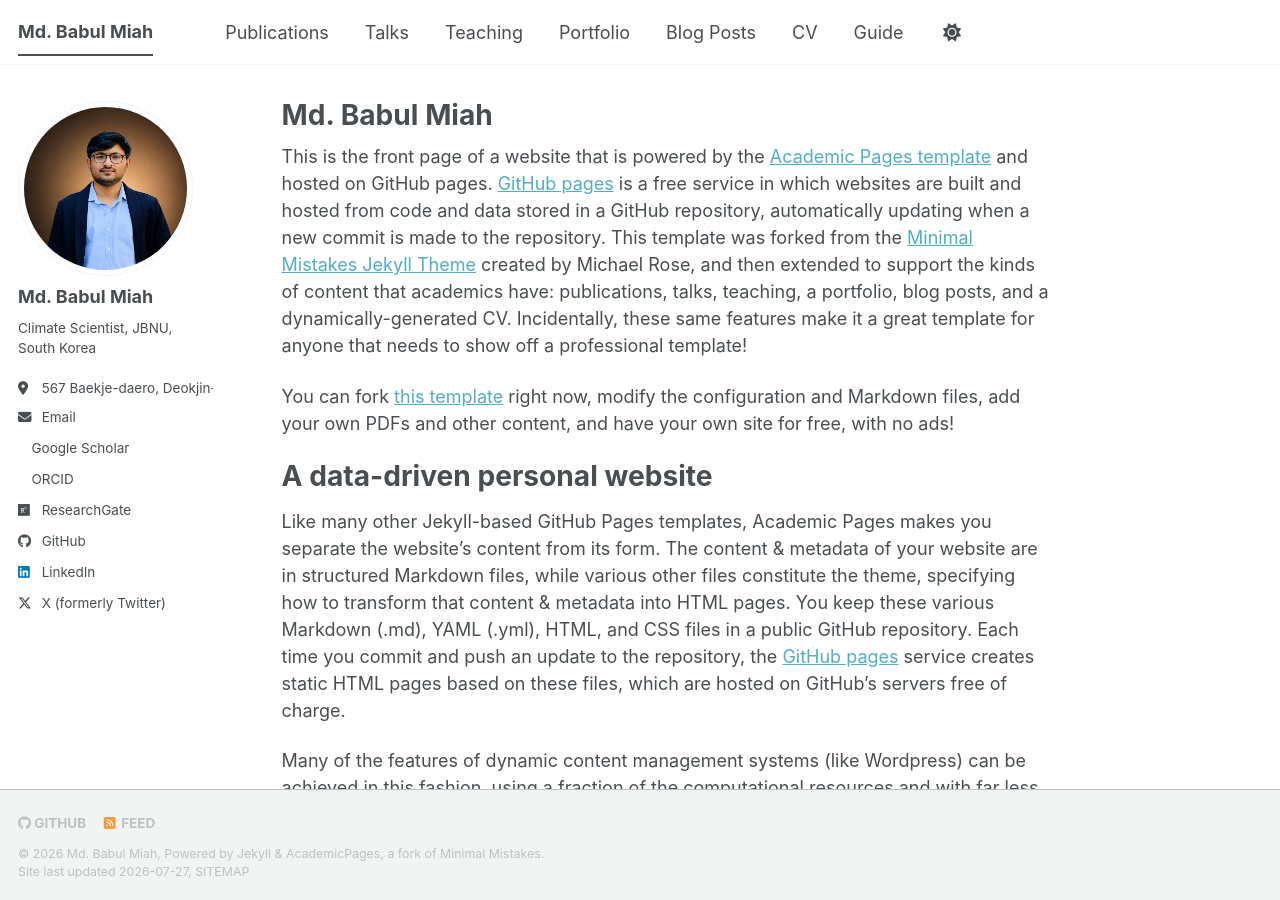
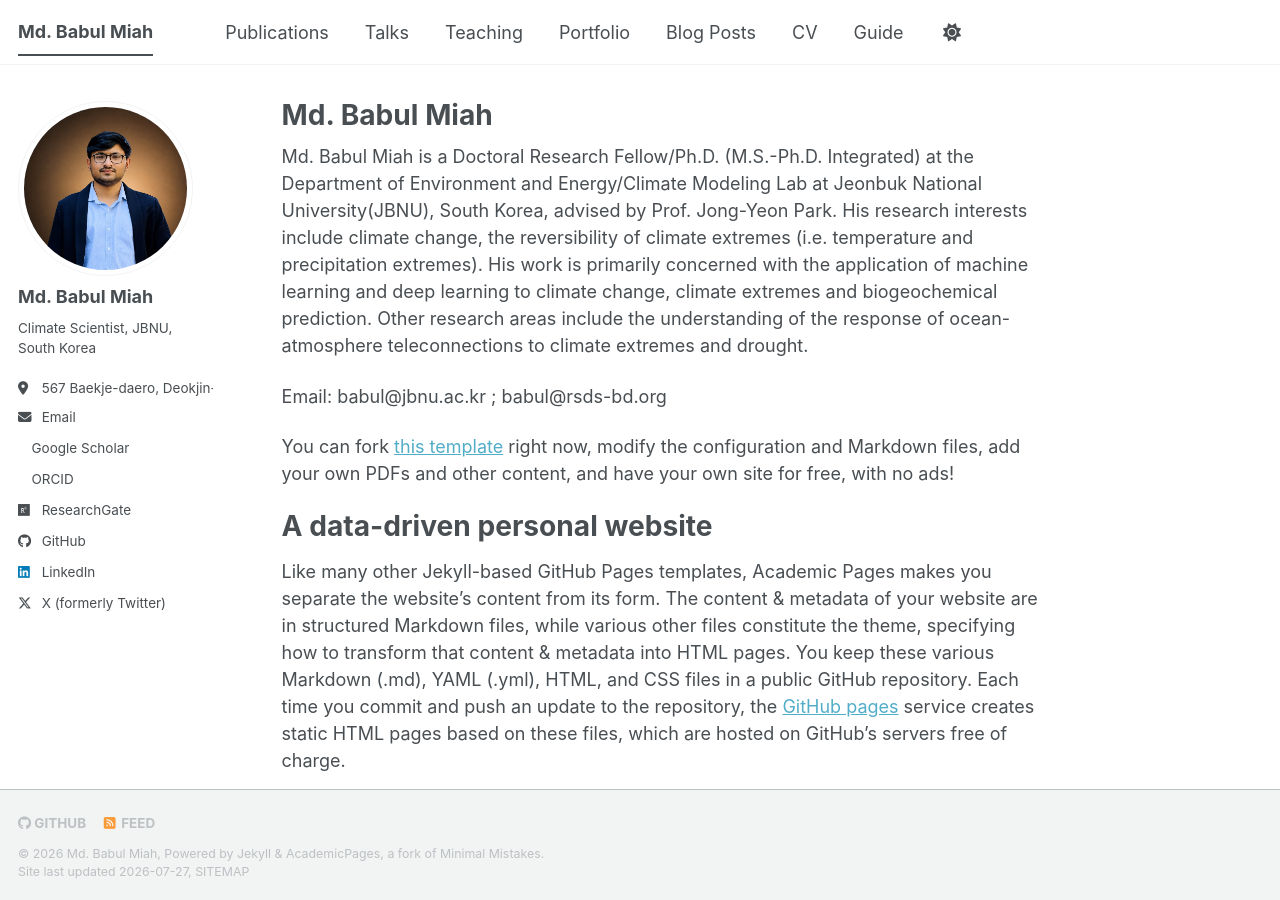
Before and after one commit to mbm-phd/mbm-phd.github.io, a Jekyll site: the page built from _pages/about.md, in a window 1280 px wide and 900 px high. Built offline with Jekyll 4.4.1, drawn with Linux system fonts in a browser that asks for light colours; a style sheet for code colours, icons or effects is not loaded.

Commit message:
Update about.md

```diff
--- a/_pages/about.md
+++ b/_pages/about.md
@@ -8,9 +8,11 @@ redirect_from:
   - /about.html
 ---
 
-This is the front page of a website that is powered by the [Academic Pages template](https://github.com/academicpages/academicpages.github.io) and hosted on GitHub pages. [GitHub pages](https://pages.github.com) is a free service in which websites are built and hosted from code and data stored in a GitHub repository, automatically updating when a new commit is made to the repository. This template was forked from the [Minimal Mistakes Jekyll Theme](https://mmistakes.github.io/minimal-mistakes/) created by Michael Rose, and then extended to support the kinds of content that academics have: publications, talks, teaching, a portfolio, blog posts, and a dynamically-generated CV. Incidentally, these same features make it a great template for anyone that needs to show off a professional template!
+Md. Babul Miah is a Doctoral Research Fellow/Ph.D. (M.S.-Ph.D. Integrated) at the Department of Environment and Energy/Climate Modeling Lab at Jeonbuk National University(JBNU), South Korea, advised by Prof. Jong-Yeon Park. His research interests include climate change, the reversibility of climate extremes (i.e. temperature and precipitation extremes). His work is primarily concerned with the application of machine learning and deep learning to climate change, climate extremes and biogeochemical prediction. Other research areas include the understanding of the response of ocean-atmosphere teleconnections to climate extremes and drought.
 
- You can fork [this template](https://github.com/academicpages/academicpages.github.io) right now, modify the configuration and Markdown files, add your own PDFs and other content, and have your own site for free, with no ads!
+Email: babul@jbnu.ac.kr ; babul@rsds-bd.org
+
+You can fork [this template](https://github.com/academicpages/academicpages.github.io) right now, modify the configuration and Markdown files, add your own PDFs and other content, and have your own site for free, with no ads!
 
 A data-driven personal website
 ======
```
